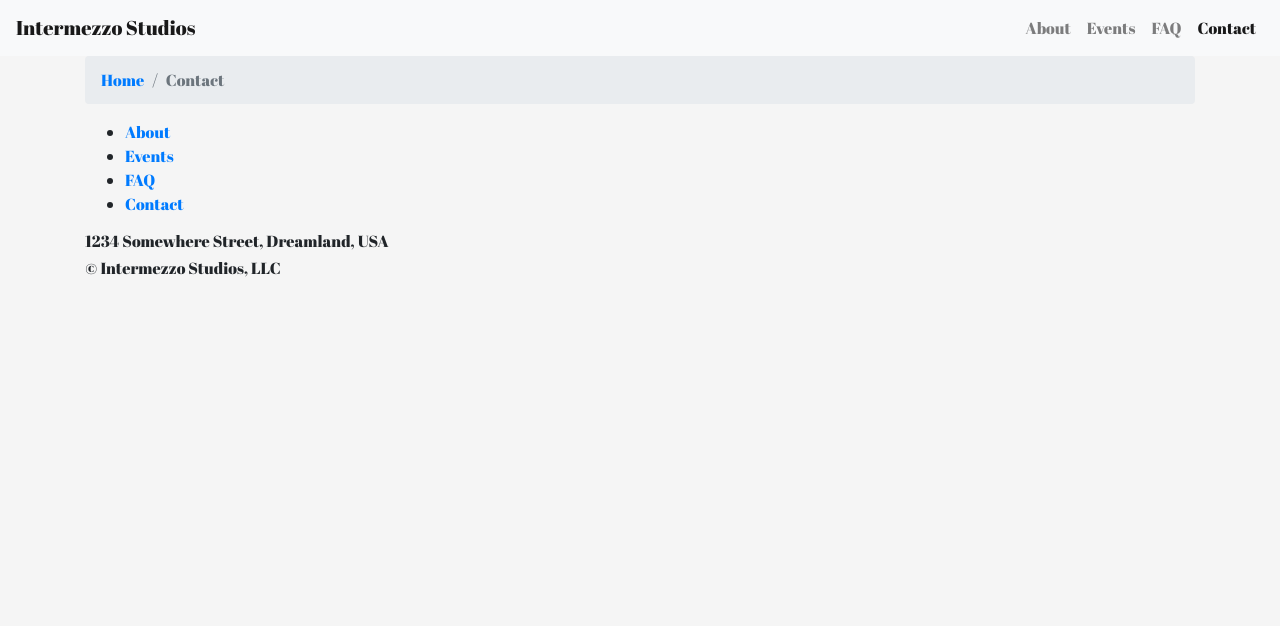
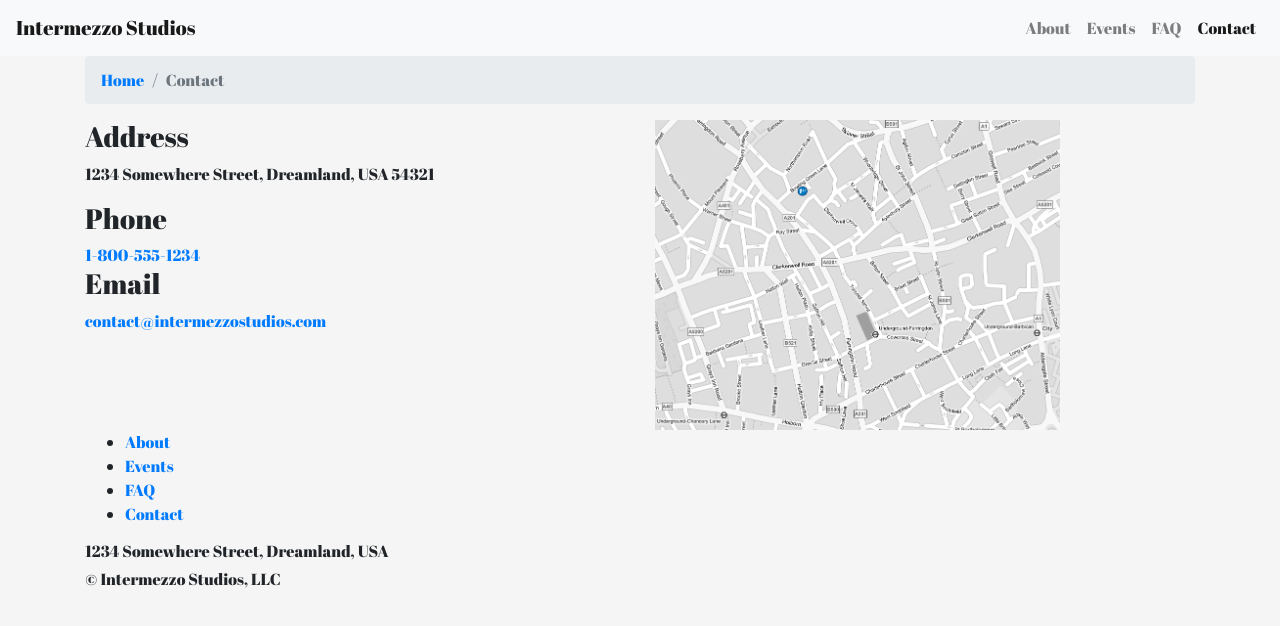
Before and after one commit to dcatherine3000/intermezzo-studios-final, a website: page contact.html in a window 1280 px wide. Drawn offline with nearby package versions, Linux system fonts and the light colour scheme.

Commit message:
Contact 1

```diff
--- a/contact.html
+++ b/contact.html
@@ -54,7 +54,27 @@
 
 <!--Two-Column Section-->
 
+<div class="container">
+    <div class="row">
+        <div class="col-6">
+            <h3>Address</h3>
+            <address>1234 Somewhere Street,
+                Dreamland, USA 54321
+            </address>
+            <h3>Phone</h3>
+            <a href="tel:+18005551234">1-800-555-1234</a>
+            <h3>Email</h3>
+            <a href="mailto:contact@intermezzostudios.com">contact@intermezzostudios.com</a>
+        </div>
+        <div class="col-6">
+            <img id="map" src="img/map.jpg" alt="City map">
+        </div>
+    </div>
+
+
 <!--Contact Form-->
+
+</div>
 
 <!--Footer-->
 
--- a/css/styles.css
+++ b/css/styles.css
@@ -8,3 +8,9 @@ body {
 /* Navigation Bar */
 
 /* Welcome Section */
+
+/* Contact Page */
+
+#map {
+    width: 75%;
+}
```
Also changed, not shown: img/map.jpg (added), 1 other file.
